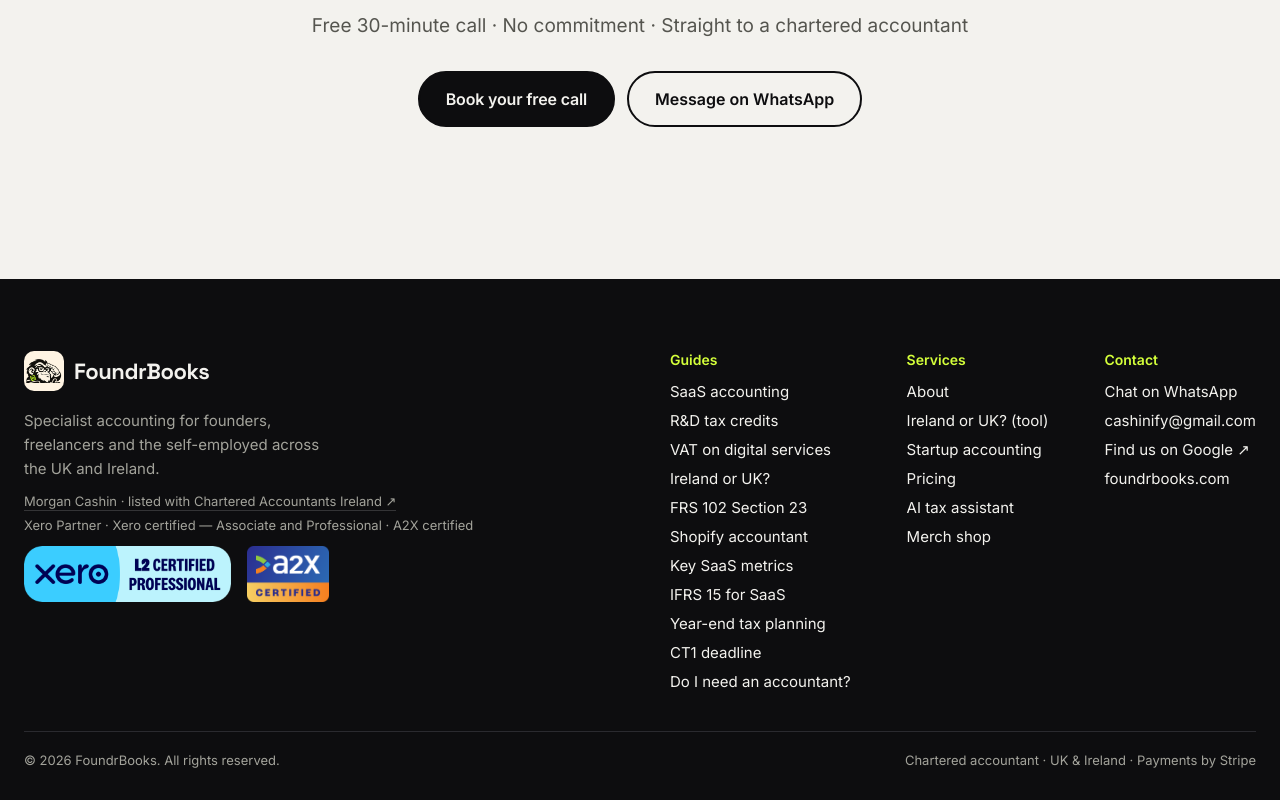
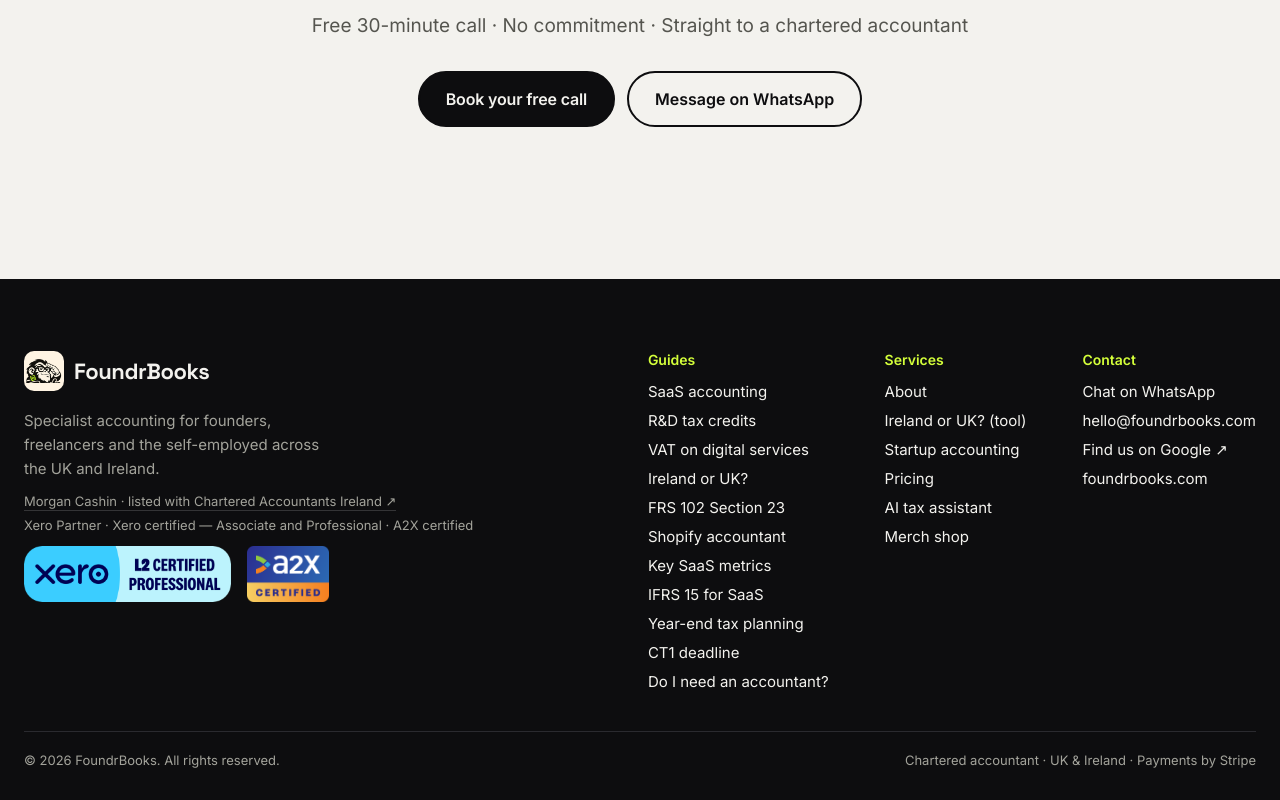
Before and after one commit to morgc90/Foundrbooks, a React (Create React App) app: page / in a window 1280 px wide. Shown: the part 5494-6294 px from the top of the page. Built offline with nearby package versions, Linux system fonts and the light colour scheme.

Commit message:
Contact: use hello@foundrbooks.com for booking links

```diff
--- a/src/data.js
+++ b/src/data.js
@@ -2,7 +2,7 @@ import { ARTICLES } from "./articles";
 // Shared content data used by both the client app and the prerender step.
 
 export const CONTACT = {
-  email: "cashinify@gmail.com",
+  email: "hello@foundrbooks.com",
   // The number is never displayed on the site — it only lives inside the
   // wa.me deep link so visitors start a WhatsApp chat instead of dialling.
   whatsapp: "https://wa.me/353874101271",
```
